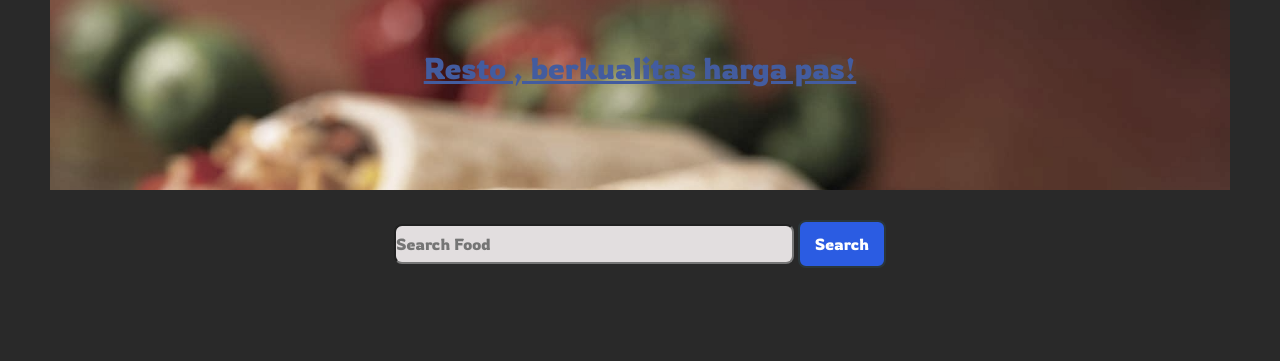
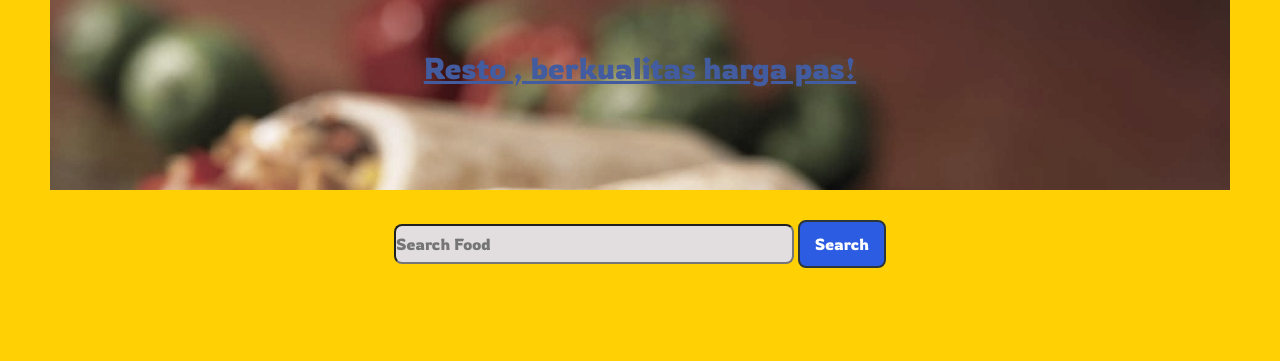
Before and after one commit to hfdzafrnsyh/RestFoods, a website built with webpack: page src/index.html in a window 1280 px wide. Shown: the part 234-595 px from the top of the page. Built offline with nearby package versions, Linux system fonts and the light colour scheme; no server answers; files whose address does not match are found by name.

Commit message:
update new

```diff
--- a/src/styles/styles.css
+++ b/src/styles/styles.css
@@ -7,7 +7,8 @@
 }
 
 body {
-    background-color: #292929;
+    /* background-color: #292929; */
+    background-color: #ffd105;
     font-family: 'Rowdies', cursive;
 
 }
```
Also changed, not shown: dist/main.js.
